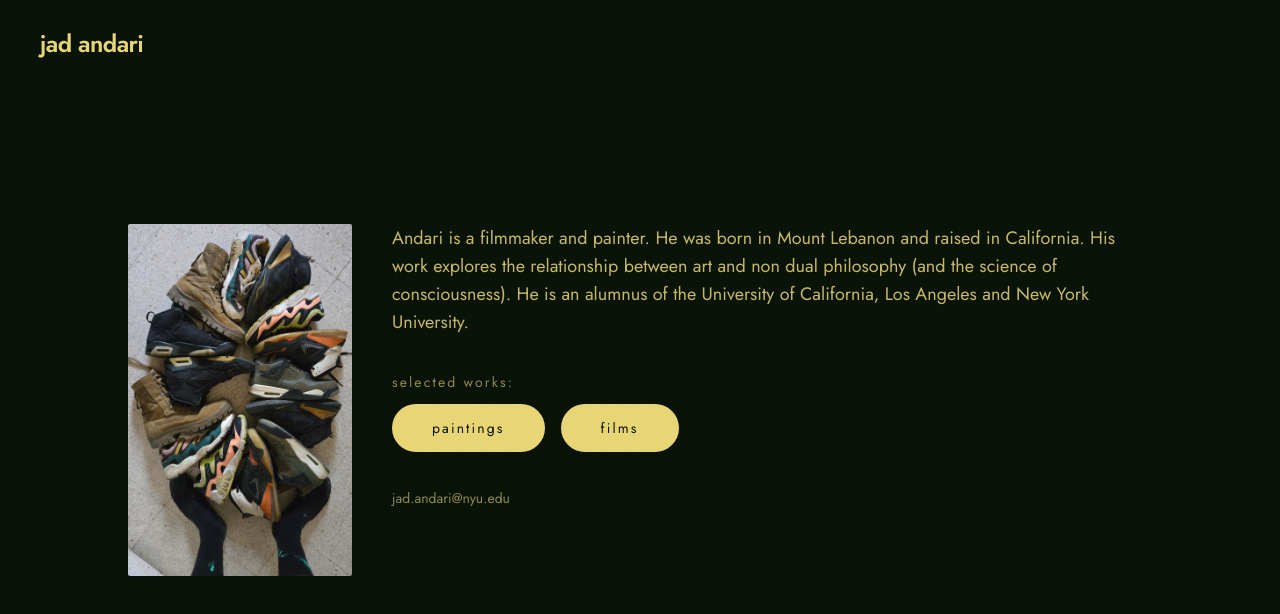
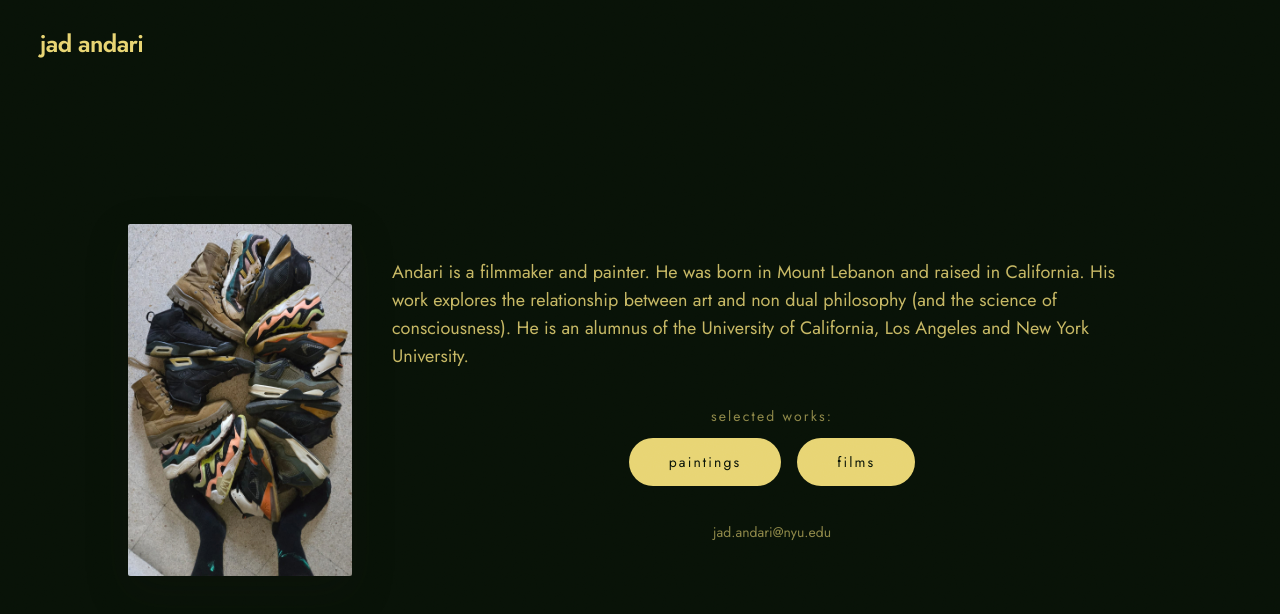
Before and after one commit to alanderri1/jadandari-portfolio, a React (Vite) app: page / in a window 1280 px wide. Shown: the top 614 px of the page. Built offline with nearby package versions, Linux system fonts and the light colour scheme.

Commit message:
fourteenth commit

```diff
--- a/src/pages/Home.jsx
+++ b/src/pages/Home.jsx
@@ -9,7 +9,7 @@ export default function Home() {
   return (
     <div className="relative min-h-screen flex items-center justify-center px-5 sm:px-10 py-20">
       {/* Photo on the left, everything else stacked beside it */}
-      <div className="relative w-full max-w-5xl mx-auto flex flex-col sm:flex-row items-center sm:items-start gap-8 sm:gap-10">
+      <div className="relative w-full max-w-5xl mx-auto flex flex-col sm:flex-row items-center gap-8 sm:gap-10">
         <motion.img
           initial={{ opacity: 0, scale: 0.94 }}
           animate={{ opacity: 1, scale: 1 }}
@@ -19,13 +19,13 @@ export default function Home() {
           className="w-44 sm:w-56 h-auto rounded-sm shadow-[0_15px_40px_rgba(20,18,16,0.25)] shrink-0"
         />
 
-        <div className="flex-1 flex flex-col items-center sm:items-start gap-8 sm:gap-9">
+        <div className="flex-1 flex flex-col items-center gap-8 sm:gap-9">
           {/* Bio */}
           <motion.p
             initial={{ opacity: 0, y: 12 }}
             animate={{ opacity: 1, y: 0 }}
             transition={{ duration: 0.8, delay: 0.15, ease: [0.22, 1, 0.36, 1] }}
-            className="text-center sm:text-left text-ink/85 text-base sm:text-lg leading-relaxed"
+            className="w-full text-center sm:text-left text-ink/85 text-base sm:text-lg leading-relaxed"
           >
             Andari is a filmmaker and painter. He was born in Mount Lebanon and
             raised in California. His work explores the relationship between
@@ -39,12 +39,12 @@ export default function Home() {
             initial={{ opacity: 0, y: 12 }}
             animate={{ opacity: 1, y: 0 }}
             transition={{ duration: 0.6, delay: 0.3 }}
-            className="flex flex-col items-center sm:items-start gap-3"
+            className="flex flex-col items-center gap-3"
           >
             <span className="text-sm tracking-[0.15em] text-ink/60">
               selected works:
             </span>
-            <div className="flex flex-wrap items-center justify-center sm:justify-start gap-4">
+            <div className="flex flex-wrap items-center justify-center gap-4">
               <Link
                 to="/paintings"
                 data-cursor-hover
```
